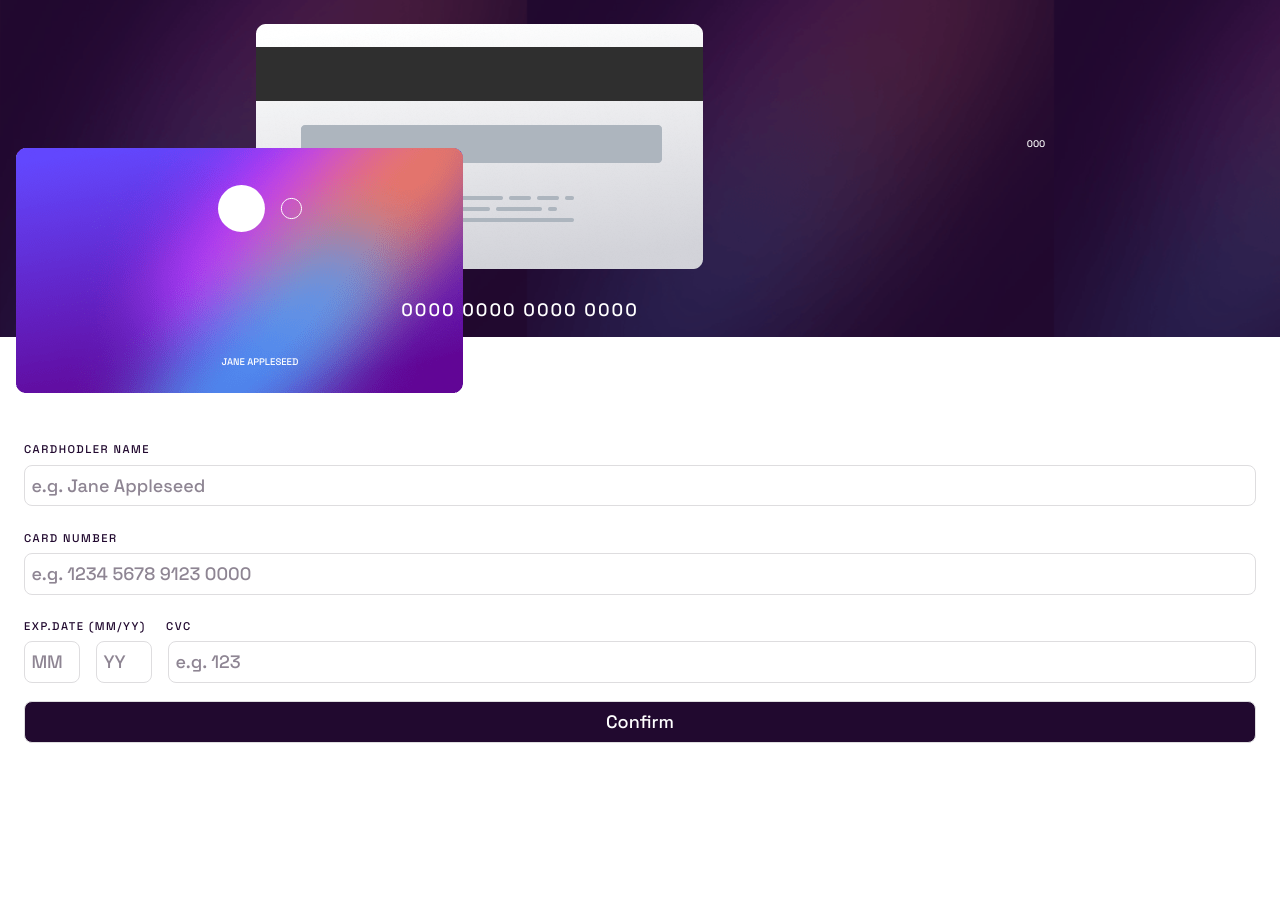
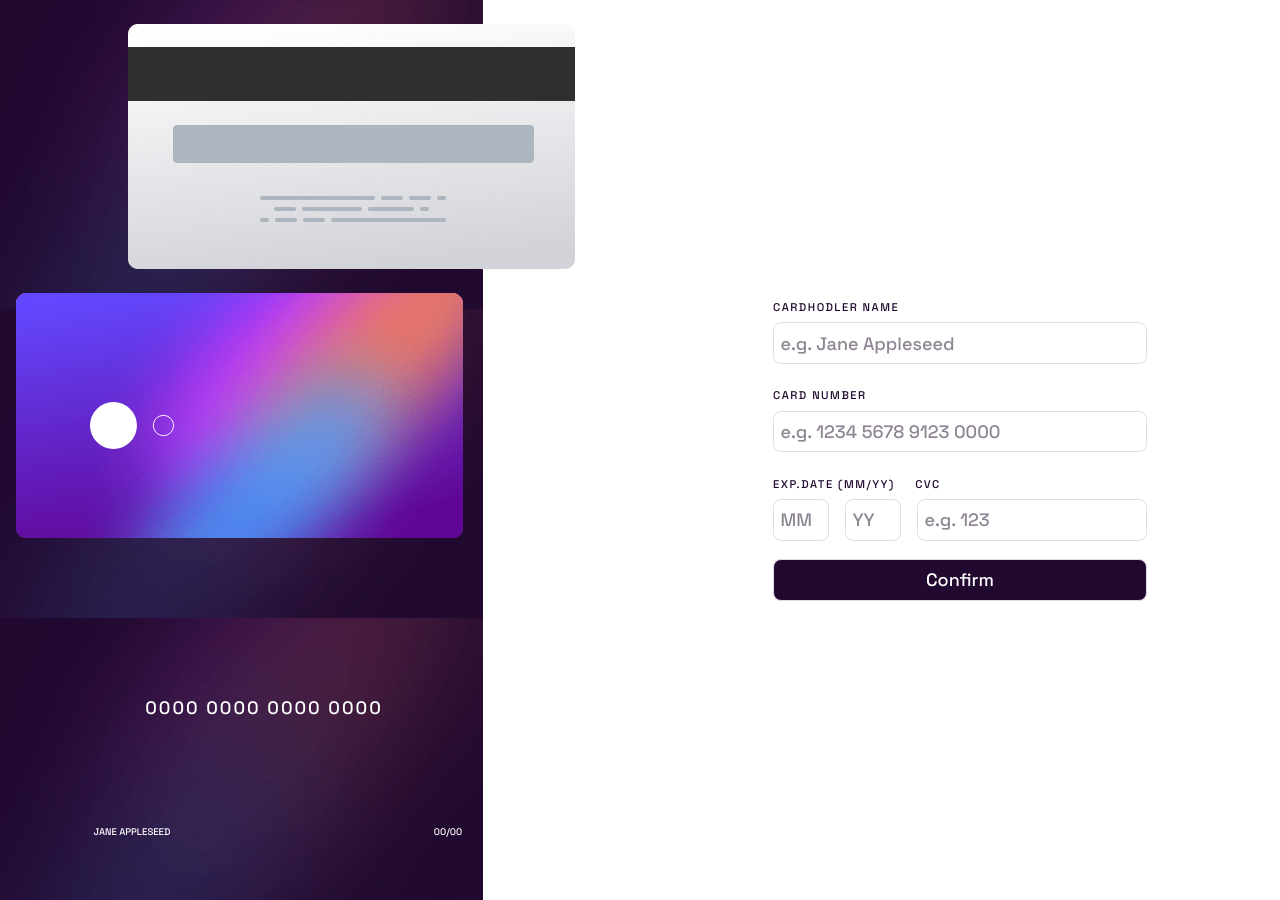
Before and after one commit to Miafargo/Interactive-form, an Angular app: page / in a window 1280 px wide. Before the commit the page ends 800 px from the top, so only its background shows below. Built offline with nearby package versions, Linux system fonts and the light colour scheme.

Commit message:
working on desktop layout

```diff
--- a/src/app/app.component.css
+++ b/src/app/app.component.css
@@ -1,6 +1,6 @@
 .card__container {
   min-width: 375px;
-  max-width: 1440px;
+
 }
 
 .card__main {
@@ -125,3 +125,32 @@
   font-size:0.5rem;
 
 }
+
+.card__desktop-image{
+  display:none;
+}
+
+@media screen and (min-width: 1200px) {
+
+
+  .card__container{
+    min-height: 900px;
+    max-width:1440px;
+    display: grid;
+    grid-template-columns: 1fr 1fr;
+
+  }
+  .card__bg-image{
+    grid-area: 1/1/-1/-1;
+    display:block;
+    min-width: 250px;
+    max-width: 483px;
+
+  }
+
+  .card__form{
+    display: grid;
+    place-items: center;
+  }
+
+}
--- a/src/app/app.component.html
+++ b/src/app/app.component.html
@@ -1,7 +1,13 @@
 <main class="card__container">
   <div class="card__main">
     <div class="card__images">
-      <div class="card__bg-image"></div>
+      <div class="card__bg-image">
+        <img
+          src="assets/images/bg-main-desktop.png"
+          alt="desktop"
+          class="card__desktop-image"
+        />
+      </div>
       <img
         class="card__back"
         src="assets/images/bg-card-back.png"
```
